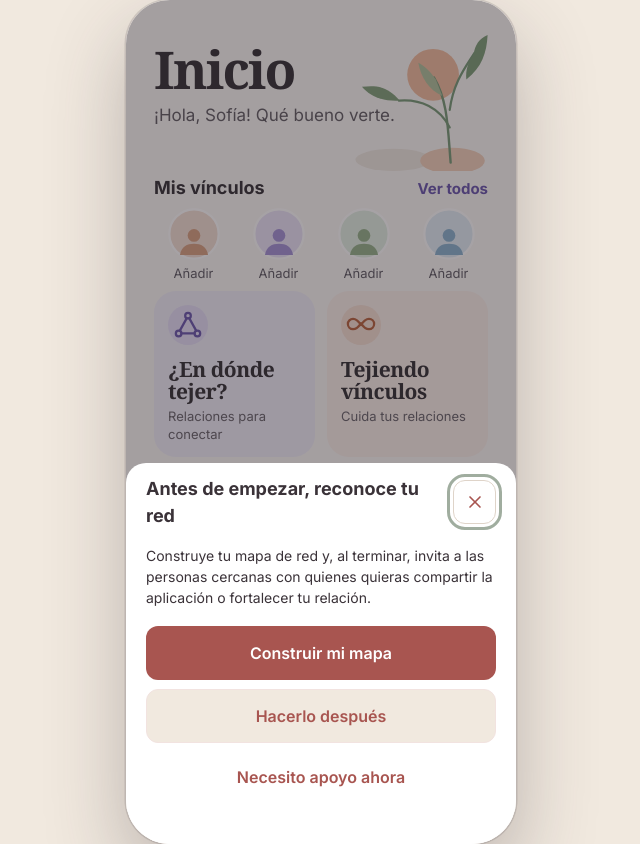
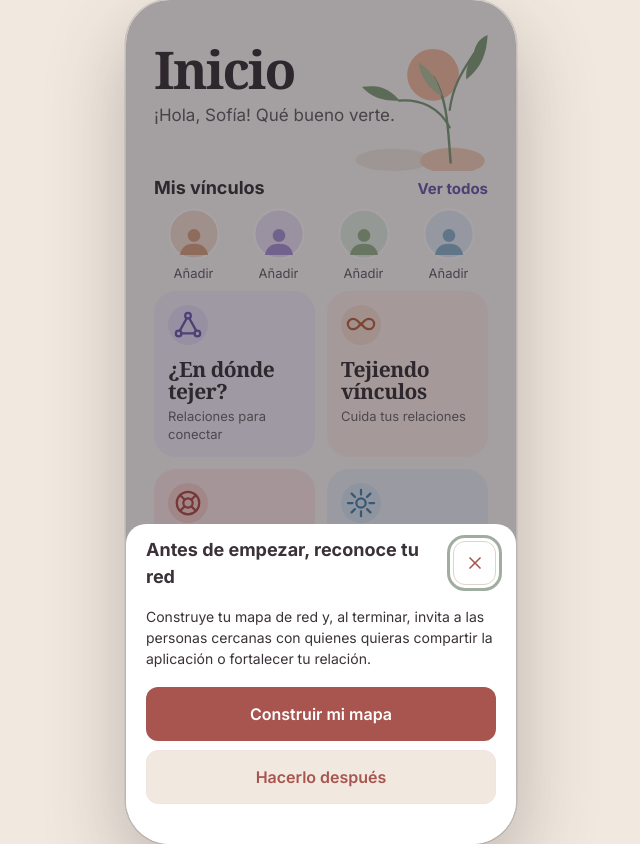
Before and after one commit to LexMarcus27/contigo-prototype, a React (Vite) app in the folder Contigo/: page / in a window 1280 px wide. Shown: the whole page, without its empty margins (319-959 px from the left). Built offline with nearby package versions, Linux system fonts and the light colour scheme; the HTML template or start-up script is replaced by a standard one.

Commit message:
Tighten PCS home resources and simplify welcome

```diff
--- a/Contigo/src/index.css
+++ b/Contigo/src/index.css
@@ -223,7 +223,7 @@ button:focus-visible {
 .home-tile--checkin { background: #E9F1F9; }
 .home-tile--checkin .home-tile-icon { background: #D4E7F5; color: #3777A6; }
 
-.home-more { margin-top: max(116px, calc(100dvh - 625px)); }
+.home-more { margin-top: 20px; }
 .home-more h3 {
   margin: 24px 0 8px;
   font-size: 15px;
--- a/Contigo/src/screens/home.tsx
+++ b/Contigo/src/screens/home.tsx
@@ -293,7 +293,6 @@ export default function MobileHomeScreen({
         </p>
         <Btn fullWidth onClick={startMap}>Construir mi mapa</Btn>
         <Btn variant="secondary" fullWidth onClick={deferMap} style={{ marginTop: 9 }}>Hacerlo después</Btn>
-        <Btn variant="tertiary" fullWidth onClick={() => navigate(6)} style={{ marginTop: 7 }}>Necesito apoyo ahora</Btn>
       </BottomSheet>
 
       <BottomSheet open={sheet === "caregivers"} onClose={() => setSheet(null)} title="Tejiendo vínculos">
```
